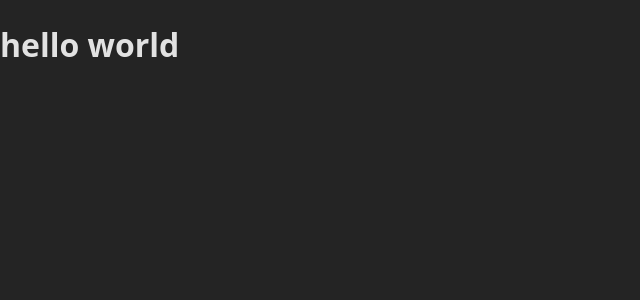
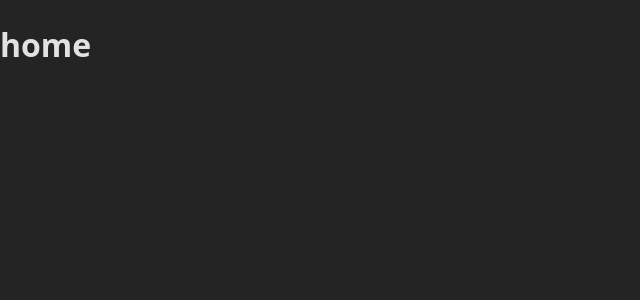
Before and after one commit to guilherhenri/taskflow-hub, a React (Vite) app: page / in a window 1280 px wide. Shown: the top 300 px of the page, without its empty margins (0-640 px from the left). Built offline with nearby package versions, Linux system fonts and the light colour scheme.

Commit message:
feat(core): integrate Redux Provider in App component
Wraps the root application component with the Redux `Provider`. This makes
the global store instance available to the entire component tree,
enabling state access in any nested component.

```diff
--- a/src/App.tsx
+++ b/src/App.tsx
@@ -1,8 +1,12 @@
+import { Provider as ReduxProvider } from 'react-redux'
 
+import { store } from './store'
 
 function App() {
   return (
-    <h1>hello world</h1>
+    <ReduxProvider store={store}>
+      <h1>home</h1>
+    </ReduxProvider>
   )
 }
 
```
